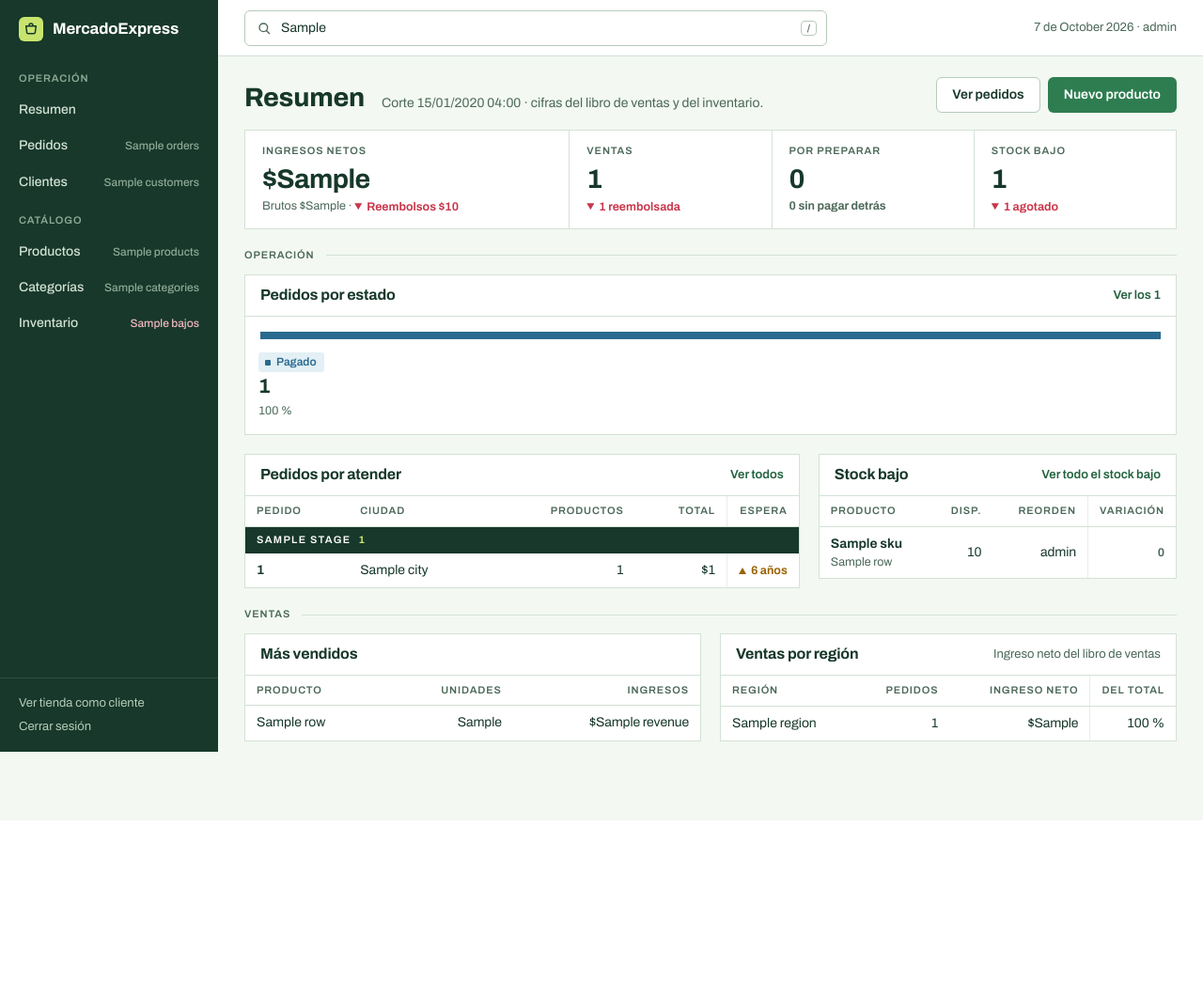
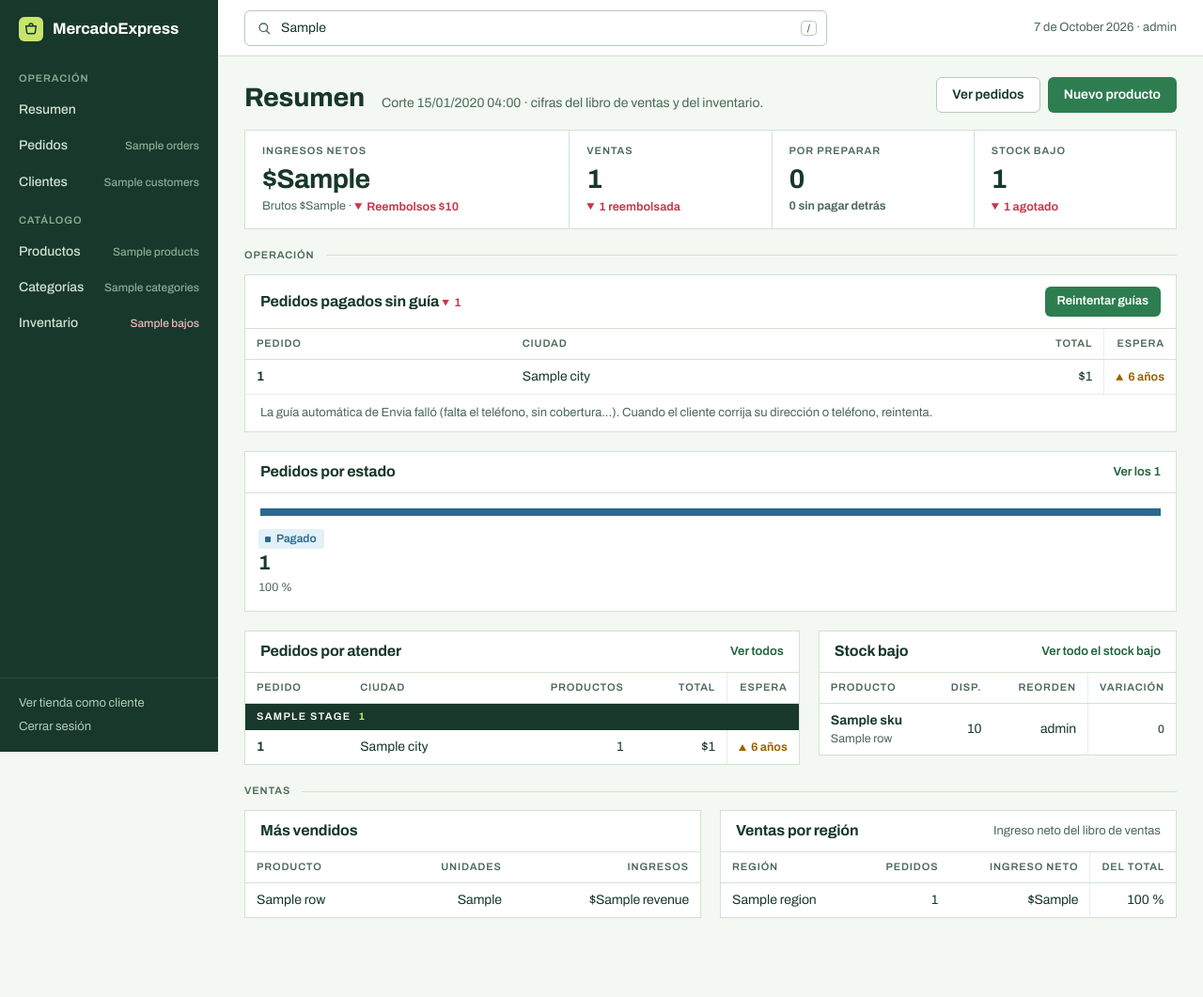
Before and after one commit to AlexNvdz/Mercado-Express, a Django app: template front-end/templates/adminpanel/home.html in a window 1280 px wide. Shown: the whole page at 94% size. Before the commit the page ends 873 px from the top, so only its background shows below. Run offline with Django 5.2, Linux system fonts and the light colour scheme; the template is opened without the code that fills it: most values are stand-ins (such as "Sample title", 1, 10 or a date in 2020); parts of the project's set-up code (start-up, migrations or seed data) failed here and were passed over.

Commit message:
feat(front-end): paid-without-label alert and label retry in the panel
The dashboard lists paid Colombian orders without an Envia label and
offers "Reintentar guías"; the status history labels every actorless
shipment row "Automático (Envia)".

Co-Authored-By: Claude Opus 5.5 <noreply@anthropic.com>

```diff
--- a/front-end/apps/adminpanel/urls.py
+++ b/front-end/apps/adminpanel/urls.py
@@ -14,6 +14,7 @@ urlpatterns = [
     path("pedidos/<uuid:order_id>/estado/", views.order_status_update, name="order_status_update"),
     path("pedidos/<uuid:order_id>/envio/crear/", views.shipment_create, name="shipment_create"),
     path("pedidos/<uuid:order_id>/envio/envia/", views.shipment_envia, name="shipment_envia"),
+    path("envios/reintentar-guias/", views.envia_retry, name="envia_retry"),
     path("pedidos/<uuid:order_id>/envio/sincronizar/", views.shipment_sync, name="shipment_sync"),
     path("pedidos/<uuid:order_id>/envio/editar/", views.shipment_update, name="shipment_update"),
     path("pedidos/<uuid:order_id>/envio/despachar/", views.shipment_ship, name="shipment_ship"),
--- a/front-end/services/orders.py
+++ b/front-end/services/orders.py
@@ -105,6 +105,7 @@ def list_orders(
     search: str | None = None,
     created_from: str | None = None,
     created_to: str | None = None,
+    country: str | None = None,
 ) -> dict:
     """Every filter is server-side, so `total`/`pages` count only matching
     orders and pagination keeps them. `search` matches the order number or the
@@ -121,6 +122,8 @@ def list_orders(
             items = [o for o in items if o["created_at"][:10] >= created_from]
         if created_to:
             items = [o for o in items if o["created_at"][:10] <= created_to]
+        if country:
+            items = [o for o in items if (o.get("shipping_address") or {}).get("country") == country]
         return {"items": items, "total": len(items), "page": 1, "page_size": len(items) or 1, "pages": 1}
 
     params: dict = {"page": page, "page_size": page_size}
@@ -132,6 +135,8 @@ def list_orders(
         params["created_from"] = created_from
     if created_to:
         params["created_to"] = created_to
+    if country:
+        params["country"] = country
     return api_client.get("/api/v1/orders", token=token, params=params)
 
 
--- a/front-end/services/shipments.py
+++ b/front-end/services/shipments.py
@@ -195,6 +195,20 @@ def create_envia_shipment(token: str, order_id: str) -> dict:
     return _envia_client.post(f"/api/v1/shipments/order/{order_id}/envia", token=token)
 
 
+def retry_envia_shipments(token: str) -> dict:
+    """Staff only: buy the missing label of up to 10 paid Colombian orders.
+    `{created, failed: [{order_id, order_number, detail}], remaining}`."""
+    if settings.API_USE_MOCKS:
+        created = 0
+        for order in mock_data.MOCK_ORDERS:
+            if order["status"] == "paid" and (order.get("shipping_address") or {}).get("country") == "CO":
+                create_envia_shipment(token, order["id"])
+                created += 1
+        return {"created": created, "failed": [], "remaining": 0}
+    # shortcut: one 65 s timeout for the whole batch; the backend caps it at 10 orders.
+    return _envia_client.post("/api/v1/shipments/envia/retry", token=token)
+
+
 def sync_shipment(token: str, shipment_id: str, order_id: str) -> dict:
     """Staff only: the shipment after reading Envia's tracking, plus
     `carrier_status` (Envia's own status name, e.g. "Created")."""
--- a/front-end/templates/adminpanel/home.html
+++ b/front-end/templates/adminpanel/home.html
@@ -37,6 +37,31 @@
 </section>
 
 <p class="group-label caps">Operación</p>
+{% if stats.without_label_count %}
+<section class="sheet" aria-labelledby="nolabel-title">
+    <div class="sheet__head">
+        <h2 class="sheet__title" id="nolabel-title">Pedidos pagados sin guía <span class="var var--down">{{ stats.without_label_count|money }}</span></h2>
+        <form method="post" action="{% url 'adminpanel:envia_retry' %}" data-confirm="Se compra la guía más económica de cada pedido con el saldo de Envia. Los que vuelvan a fallar muestran el motivo." data-confirm-title="¿Reintentar las guías?" data-confirm-ok="Reintentar guías">
+            {% csrf_token %}
+            <button type="submit" class="btn btn--sm">Reintentar guías</button>
+        </form>
+    </div>
+    <table class="ledger">
+        <thead><tr><th>Pedido</th><th>Ciudad</th><th class="num">Total</th><th class="vcol" title="Tiempo desde el pago">Espera</th></tr></thead>
+        <tbody>
+            {% for order in stats.without_label %}
+            <tr>
+                <td class="lead"><a class="code code--clip" href="{% url 'adminpanel:order_detail' order.id %}" title="{{ order.order_number }}">{{ order.order_number }}</a></td>
+                <td data-label="Ciudad">{{ order.shipping_address.city }}</td>
+                <td class="num" data-label="Total">${{ order.total_amount|money }}</td>
+                <td class="vcol" data-label="Espera"><span class="var var--warn">{{ order.updated_at|since }}</span></td>
+            </tr>
+            {% endfor %}
+        </tbody>
+    </table>
+    <p class="sheet__foot">La guía automática de Envia falló (falta el teléfono, sin cobertura...). Cuando el cliente corrija su dirección o teléfono, reintenta.</p>
+</section>
+{% endif %}
 <section class="sheet flow" aria-labelledby="status-title">
     <div class="sheet__head">
         <h2 class="sheet__title" id="status-title">Pedidos por estado</h2>
--- a/front-end/templates/adminpanel/order_detail.html
+++ b/front-end/templates/adminpanel/order_detail.html
@@ -43,7 +43,7 @@
                         <td class="lead">{{ entry.created_at|api_datetime }}</td>
                         <td data-label="Cambio">{% if entry.from_status %}<span class="status status--{{ entry.from_status }}">{{ entry.from_status|order_status_label }}</span><span class="to" aria-hidden="true"></span><span class="visually-hidden"> a </span>{% endif %}<span class="status status--{{ entry.to_status }}">{{ entry.to_status|order_status_label }}</span></td>
                         <td data-label="Origen">{{ entry.source|order_status_source_label }}</td>
-                        <td data-label="Quién">{% if entry.actor %}{{ entry.actor.full_name }}<span class="sub">{{ entry.actor.email }} · {{ entry.actor.role|user_role_label }}</span>{% elif entry.source == "shipment_created" %}Automático (Envia){% else %}Usuario eliminado{% endif %}</td>
+                        <td data-label="Quién">{% if entry.actor %}{{ entry.actor.full_name }}<span class="sub">{{ entry.actor.email }} · {{ entry.actor.role|user_role_label }}</span>{% elif entry.source|slice:":9" == "shipment_" %}Automático (Envia){% else %}Usuario eliminado{% endif %}</td>
                         <td class="vcol" data-label="Tras">{% if entry.elapsed %}<span class="var var--flat">{{ entry.elapsed }}</span>{% else %}Inicio{% endif %}</td>
                     </tr>
                     {% endfor %}
```
Also changed, not shown: front-end/API_INTEGRATION_NOTES.md (+14 -0 lines), front-end/apps/adminpanel/tests/test_views.py (+31 -0 lines), front-end/apps/adminpanel/views.py (+22 -0 lines), front-end/services/reports.py (+9 -0 lines).
